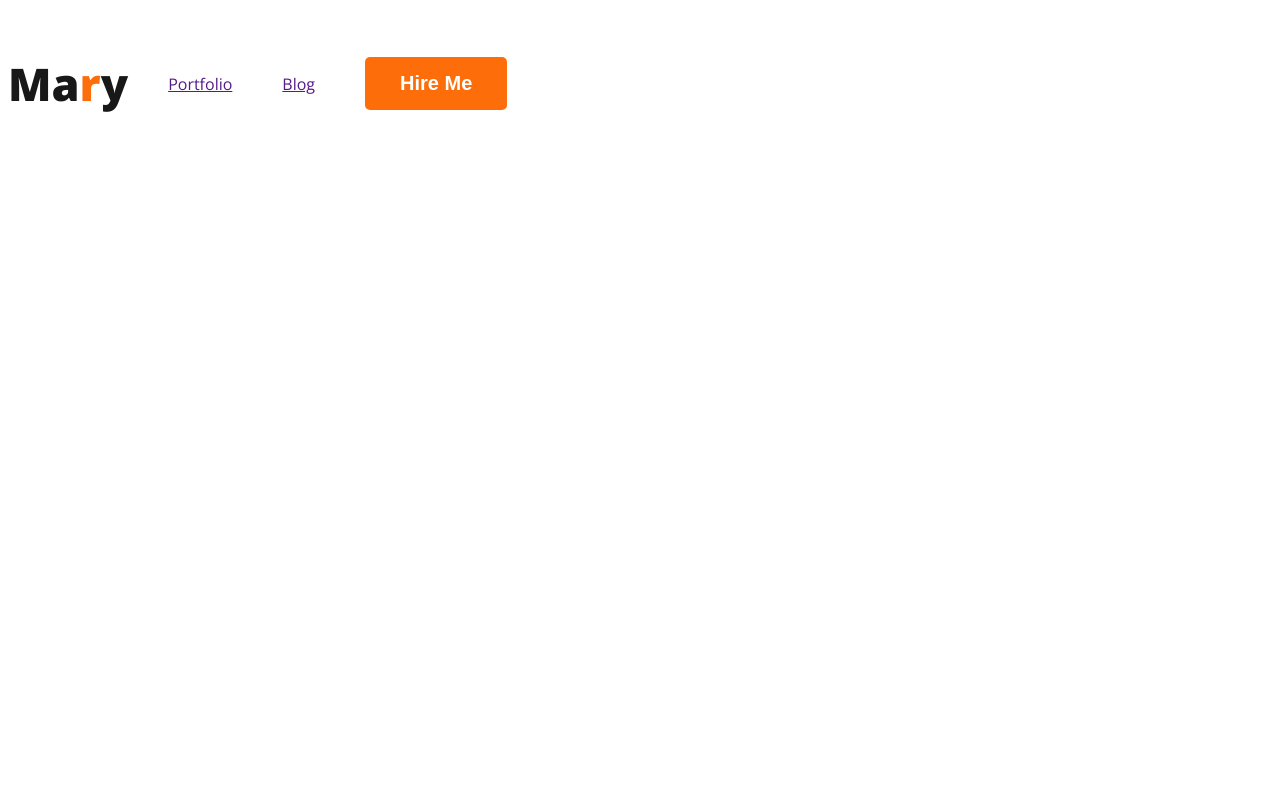
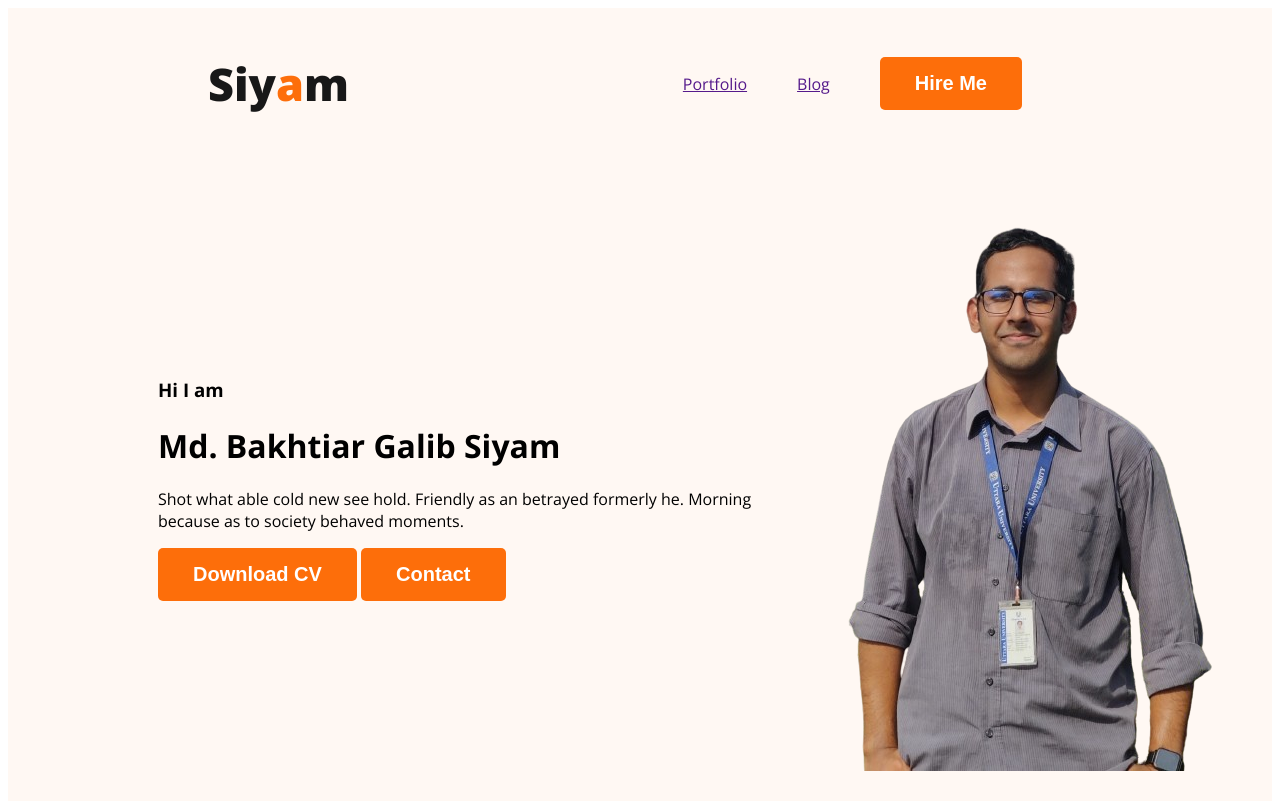
Before and after one commit to siyam97cse/web-developer-portfolio, a plain HTML site: page index.html in a window 1280 px wide. Drawn offline with nearby package versions, Linux system fonts and the light colour scheme.

Commit message:
image commit

```diff
--- a/index.html
+++ b/index.html
@@ -10,15 +10,25 @@
     <link rel="stylesheet" href="styles/portfolio.css">
 </head>
 <body>
-    <header>
+    <header class="header">
       <nav>
-        <h3 class="nav-title"> Ma<span class="text-primary">r</span>y</h3>
+        <h3 class="nav-title"> Siy<span class="text-primary">a</span>m</h3>
         <ul>
             <li ><a href="">Portfolio</a></li>
             <li><a href="">Blog</a></li>
             <li><Button class="btn-primary">Hire Me</Button></li>
         </ul>
       </nav>
+      <div class="banner">
+        <div class="banner-content">
+          <h3 class="banner-greeting">Hi I am</h3>
+          <h1 class="banner-title">Md. Bakhtiar Galib Siyam</h1>
+          <p>Shot what able cold new see hold. Friendly as an betrayed formerly he. Morning because as to society behaved moments. </p>
+          <button class="btn-primary" >Download CV</button>
+          <button class="btn-primary"> Contact</button>
+        </div>
+        <img class="profile-pic" src="images/siyam.png" alt="">
+      </div>
     </header>
     <main>
 
--- a/styles/portfolio.css
+++ b/styles/portfolio.css
@@ -12,6 +12,9 @@ body{
 /* nav related styles */
 nav{
     display: flex;
+    justify-content: space-between;
+    /* align-items: center; */
+    margin: 0px 200px;
 }
 .nav-title{
     color: var(--Dark-01, #181818);
@@ -30,8 +33,8 @@ padding: 15px 35px;
 }
 nav > ul{
     display: flex;
+    align-items: center;
     justify-content: space-between;
-    align-items: center;
 }
 nav li {
     list-style: none;
@@ -39,3 +42,15 @@ nav li {
     color:#474747;
 
 }
+/* header related styles */
+.header{
+    background-color:  #FFF8F3;
+}
+.banner{
+    padding: 30px 30px 30px 150px;
+    display: flex;
+    align-items: center;
+}
+.banner .profile-pic{
+    width: 500px;
+}
```
Also changed, not shown: images/siyam.png (added).
